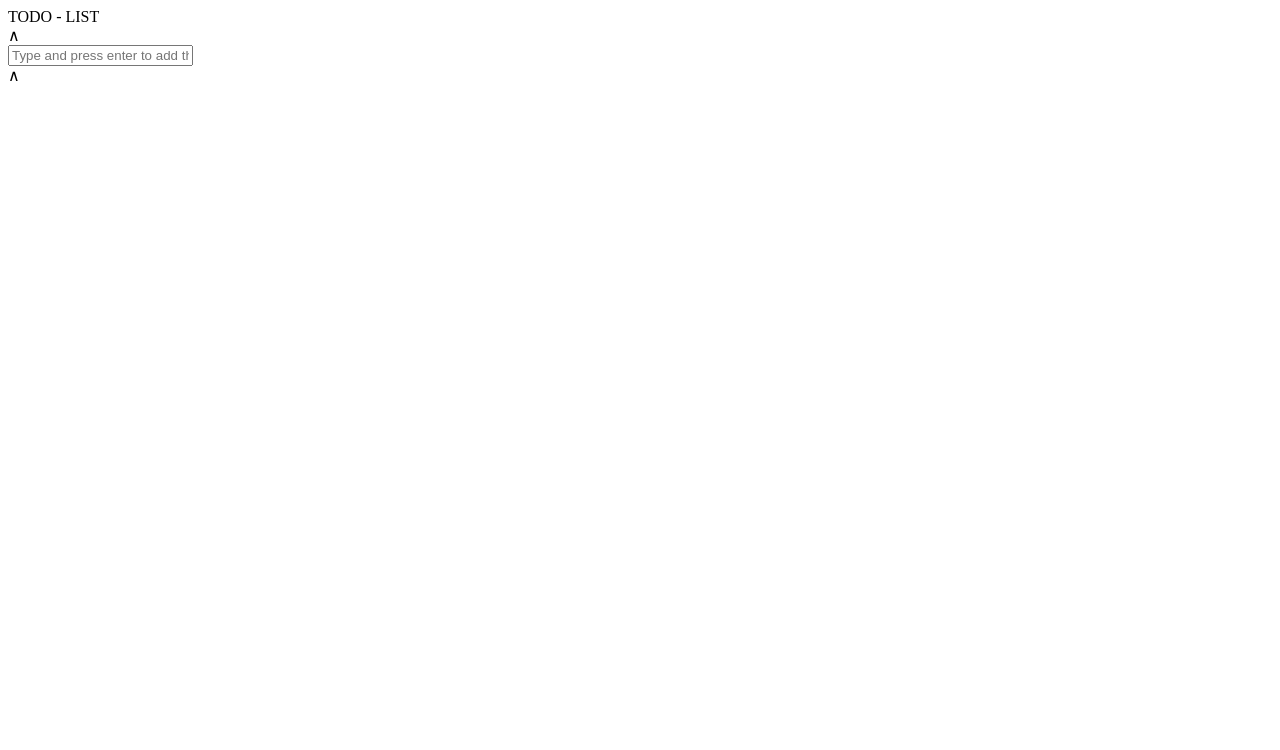
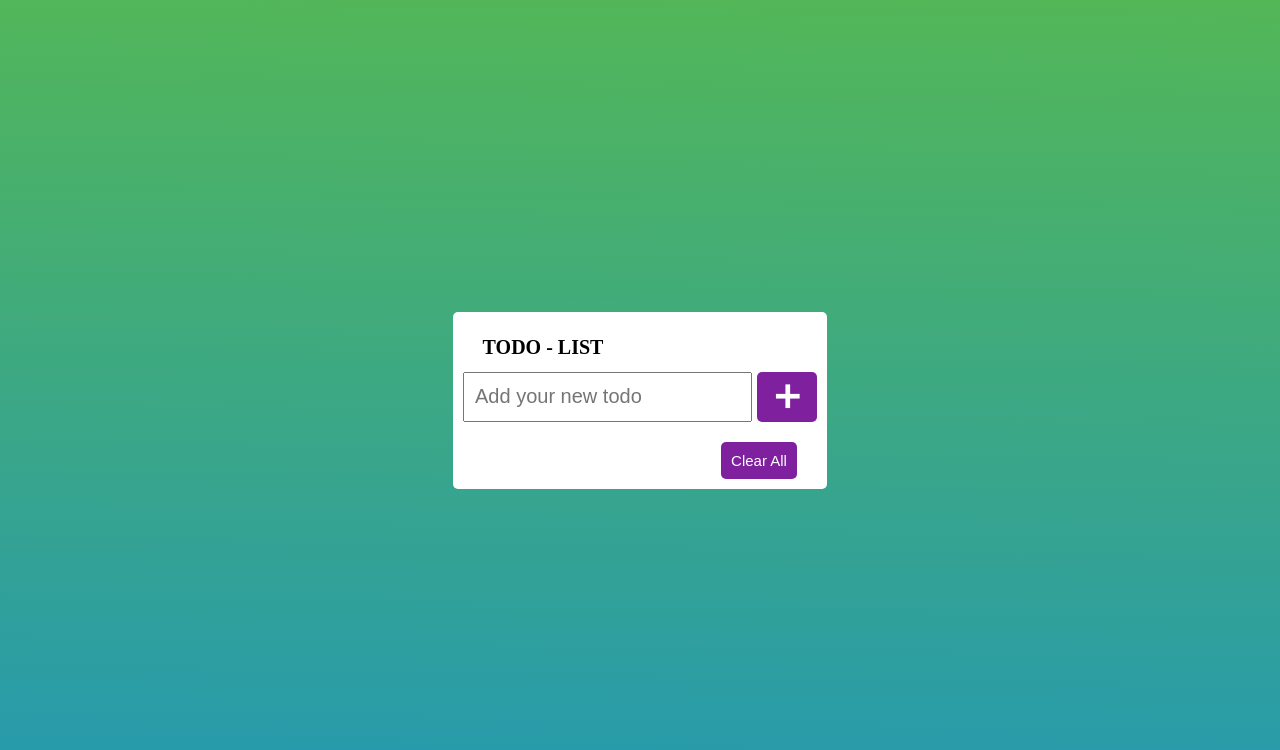
Before and after one commit to Mari-ax/Projeto-Todolist, a website: page index.html in a window 1280 px wide. Drawn offline with Linux system fonts and the light colour scheme.

Commit message:
Starting CSS (Less)

```diff
--- a/Gruntfile.js
+++ b/Gruntfile.js
@@ -5,7 +5,7 @@ module.exports = function(grunt) {
         less: {
             development: {
                 files: {
-                    './assets/css/main.css': './less/extend.less'
+                    './assets/css/main.css': './less/_extend.less'
                 }
             }
         },
--- a/assets/css/main.css
+++ b/assets/css/main.css
@@ -0,0 +1,178 @@
+.todo {
+  background-color: #FFF;
+  display: flex;
+  align-items: center;
+  flex-direction: column;
+  padding: 10px;
+  border-radius: 5px;
+  margin: auto;
+}
+.todo .todo__title {
+  display: flex;
+  justify-content: center;
+  font-size: 20px;
+  font-weight: bold;
+  margin-right: 194px;
+  padding: 10px;
+}
+.todo .todo__new-item {
+  display: flex;
+}
+.todo #newItem {
+  font-size: 20px;
+  margin-right: 5px;
+  padding: 10px;
+}
+.todo .button-enter {
+  font-size: 20px;
+  background-color: #c8a2c8;
+}
+button {
+  background-color: #7f209e;
+  border: none;
+  border-radius: 5px;
+}
+button .material-icons {
+  color: #fff;
+  font-size: 38px;
+  font-weight: bold;
+  display: flex;
+  margin: 5px;
+}
+.clear-button {
+  color: #fff;
+  font-size: 15px;
+  margin-left: 238px;
+  margin-top: 20px;
+  padding: 10px;
+}
+* {
+  box-sizing: border-box;
+}
+html,
+body {
+  border: 0;
+  line-height: 1.5;
+  margin: 0;
+  padding: 0;
+}
+div,
+span,
+object,
+iframe,
+img,
+table,
+caption,
+thead,
+tbody,
+tfoot,
+tr,
+tr,
+td,
+article,
+aside,
+canvas,
+details,
+figure,
+hgroup,
+menu,
+nav,
+footer,
+header,
+section,
+summary,
+mark,
+audio,
+video {
+  border: 0;
+  margin: 0;
+  padding: 0;
+}
+h1,
+h2,
+h3,
+h4,
+h5,
+h6,
+p,
+blockquote,
+pre,
+a,
+abbr,
+address,
+cite,
+code,
+del,
+dfn,
+em,
+ins,
+q,
+samp,
+small,
+strong,
+sub,
+sup,
+b,
+i,
+hr,
+dl,
+dt,
+dd,
+ol,
+ul,
+li,
+fieldset,
+legend,
+label {
+  border: 0;
+  font-size: 100%;
+  vertical-align: baseline;
+  margin: 0;
+  padding: 0;
+}
+article,
+aside,
+canvas,
+figure,
+figure img,
+figcaption,
+hgroup,
+footer,
+header,
+nav,
+section,
+audio,
+video {
+  display: block;
+}
+table {
+  border-collapse: separate;
+  border-spacing: 0;
+}
+table caption,
+table th,
+table td {
+  text-align: left;
+  vertical-align: middle;
+}
+a img {
+  border: 0;
+}
+:focus {
+  outline: 0;
+}
+body {
+  /* ff 3.6+ */
+  background: -moz-linear-gradient(181deg, #53b757 0%, #2599b1 100%);
+  /* safari 5.1+,chrome 10+ */
+  background: -webkit-linear-gradient(181deg, #53b757 0%, #2599b1 100%);
+  /* opera 11.10+ */
+  background: -o-linear-gradient(181deg, #53b757 0%, #2599b1 100%);
+  /* ie 10+ */
+  background: -ms-linear-gradient(181deg, #53b757 0%, #2599b1 100%);
+  /* global 94%+ browsers support */
+  background: linear-gradient(181deg, #53b757 0%, #2599b1 100%);
+  display: flex;
+  justify-content: center;
+  height: 100vh;
+}
--- a/assets/js/app.js
+++ b/assets/js/components/App.js
@@ -3,7 +3,7 @@ const getBank = () => JSON.parse(localStorage.getItem ('todoList')) ?? [];
 const setBank = (bank) => localStorage.setItem('todoList', JSON.stringify(bank));
 
 
-const criarItem = (task, status, indice) => {
+const createItem = (task, status, indice) => {
     const item = document.createElement('label');
     item.classList.add('todo__item');
     item.innerHTML = `
@@ -22,20 +22,20 @@ const cleanTasks = () => {
     }
 }
 
-const atualizarTela = () => {
+const refreshScreen = () => {
     cleanTasks();
     const bank = getBank();
-    bank.forEach ((item, indice) => criarItem (item.task, item.status, indice));
+    bank.forEach ((item, indice) => createItem (item.task, item.status, indice));
 }
 
-const inserirItem = (event) => {
+const insertItem = (event) => {
     const tecla = event.key;
     if (tecla === 'Enter') {
         const text = event.target.value;
         const bank = getBank();
         bank.push ({'task': text, 'status': ''});
         setBank(bank);
-        atualizarTela();
+        refreshScreen();
         event.target.value = '';
     }
 
@@ -45,14 +45,14 @@ const removeItem = (indice) => {
     const bank = getBank();
     bank.splice (indice, 1);
     setBank(bank);
-    atualizarTela();
+    refreshScreen();
 }
 
-const atualizarItem = (indice) => {
+const updateItem = (indice) => {
     const bank = getBank();
     bank[indice].status = bank[indice].status === '' ? 'checked' : '';
     setBank(bank);
-    atualizarTela();
+    refreshScreen();
 }
 
 const clickItem = (event) => {
@@ -62,11 +62,11 @@ const clickItem = (event) => {
         removeItem(indice);
     }else if (element.type === 'checkbox') {
         const indice = element.dataset.indice;
-        atualizarItem (indice);
+        updateItem (indice);
     }
 }
 
-document.getElementById('newItem').addEventListener('keypress', inserirItem);
+document.getElementById('newItem').addEventListener('keypress', insertItem);
 document.getElementById('todoList').addEventListener('click', clickItem);
 
-atualizarTela(); // Every time my bank is modified, this function will be called.
+refreshScreen(); // Every time my bank is modified, this function will be called.
--- a/assets/js/libs/app.js
+++ /dev/null
@@ -1,5 +0,0 @@
-/* <label class="todo__item">
-<input type="checkbox">
-<div>Teste 1</div>
-<input type"button" value="X">
-</label> */
--- a/index.html
+++ b/index.html
@@ -4,6 +4,7 @@
     <meta charset="UTF-8">
     <meta name="viewport" content="width=device-width, initial-scale=1.0">
     <link href="/assets/css/main.css" rel="stylesheet">
+    <link href="https://fonts.googleapis.com/icon?family=Material+Icons" rel="stylesheet">
     <title>Todolist</title>
 </head>
 <body>
@@ -11,17 +12,20 @@
         <div class="todo__title">
             TODO - LIST
         </div>
+
+        <div class="todo__list" id="todoList"></div>
+
+        <div class="todo__new-item">
+            <input type="text" id="newItem" placeholder="Add your new todo">
+            <button type="submit"><span class="material-icons">add</span></button>
+        </div>
+        <div>
+            <button type="text" class="clear-button">Clear All</button>
+        </div>
+
     </div>
+    <script src="/assets/js/components/App.js"></script>
 
-    <div class="todo__list" id="todoList"></div>
-
-    <div class="todo__new-item">
-        <div>&and;</div>
-        <input type="text" id="newItem" placeholder="Type and press enter to add the task">
-        <div>&and;</div>
-    </div>
-
-    <script src="/assets/js/app.js"></script>
 </body>
 
 
--- /dev/null
+++ b/less/_global.less
@@ -0,0 +1,23 @@
+
+body {
+
+    /* ff 3.6+ */
+    background:-moz-linear-gradient(181deg, rgba(83, 183, 87, 1) 0%, rgba(37, 153, 177, 1) 100%);
+
+    /* safari 5.1+,chrome 10+ */
+    background:-webkit-linear-gradient(181deg, rgba(83, 183, 87, 1) 0%, rgba(37, 153, 177, 1) 100%);
+
+    /* opera 11.10+ */
+    background:-o-linear-gradient(181deg, rgba(83, 183, 87, 1) 0%, rgba(37, 153, 177, 1) 100%);
+
+    /* ie 10+ */
+    background:-ms-linear-gradient(181deg, rgba(83, 183, 87, 1) 0%, rgba(37, 153, 177, 1) 100%);
+
+    /* global 94%+ browsers support */
+    background:linear-gradient(181deg, rgba(83, 183, 87, 1) 0%, rgba(37, 153, 177, 1) 100%);
+
+
+    display: flex;
+    justify-content: center;
+    height: 100vh;
+}
--- /dev/null
+++ b/less/_reset.less
@@ -0,0 +1,50 @@
+* {
+    box-sizing: border-box;
+  }
+
+  html, body {
+     border: 0;
+     line-height: 1.5;
+     margin: 0;
+     padding: 0;
+ }
+
+ div, span, object, iframe, img, table, caption, thead, tbody,
+ tfoot, tr, tr, td, article, aside, canvas, details, figure, hgroup, menu,
+ nav, footer, header, section, summary, mark, audio, video {
+   border: 0;
+   margin: 0;
+   padding: 0;
+ }
+
+ h1, h2, h3, h4, h5, h6, p, blockquote, pre, a, abbr, address, cite, code,
+ del, dfn, em, ins, q, samp, small, strong, sub, sup, b, i, hr, dl, dt, dd,
+ ol, ul, li, fieldset, legend, label {
+   border: 0;
+   font-size: 100%;
+   vertical-align: baseline;
+   margin: 0;
+   padding: 0;
+ }
+
+ article, aside, canvas, figure, figure img, figcaption, hgroup,
+ footer, header, nav, section, audio, video {
+     display: block;
+ }
+
+ table {
+   border-collapse: separate;
+   border-spacing: 0;
+   caption, th, td {
+     text-align: left;
+     vertical-align: middle;
+   }
+ }
+
+ a img {
+   border: 0;
+ }
+
+ :focus {
+   outline: 0;
+ }
--- /dev/null
+++ b/less/components/_buttonicon.less
@@ -0,0 +1,14 @@
+
+button {
+    background-color: #7f209e;
+    border:none;
+    border-radius: 5px;
+    .material-icons {
+        color: #fff;
+        font-size: 38px;
+        font-weight: bold;
+        display: flex;
+        margin: 5px;
+    }
+
+}
--- /dev/null
+++ b/less/components/_clearbutton.less
@@ -0,0 +1,7 @@
+.clear-button {
+    color: #fff;
+    font-size: 15px;
+    margin-left: 238px;
+    margin-top: 20px;
+    padding: 10px;
+}
--- /dev/null
+++ b/less/components/_todolist.less
@@ -0,0 +1,31 @@
+.todo {
+  background-color: #FFF;
+  display: flex;
+  align-items: center;
+  flex-direction: column;
+  padding: 10px;
+  border-radius: 5px;
+  margin: auto;
+    .todo__title {
+      display: flex;
+      justify-content: center;
+      font-size: 20px;
+      font-weight: bold;
+      margin-right: 194px;
+      padding: 10px;
+    }
+    .todo__new-item {
+      display: flex;
+    }
+
+    #newItem {
+      font-size: 20px;
+      margin-right: 5px;
+      padding: 10px;
+    }
+
+    .button-enter {
+      font-size: 20px;
+      background-color: #c8a2c8;
+    }
+}
--- a/less/extend.less
+++ /dev/null
@@ -1 +0,0 @@
-@import './components/sample.less';
```
Also changed, not shown: less/_extend.less (added, +13 -0 lines), less/_variable.less (added, +24 -0 lines), less/components/sample.less (deleted).
